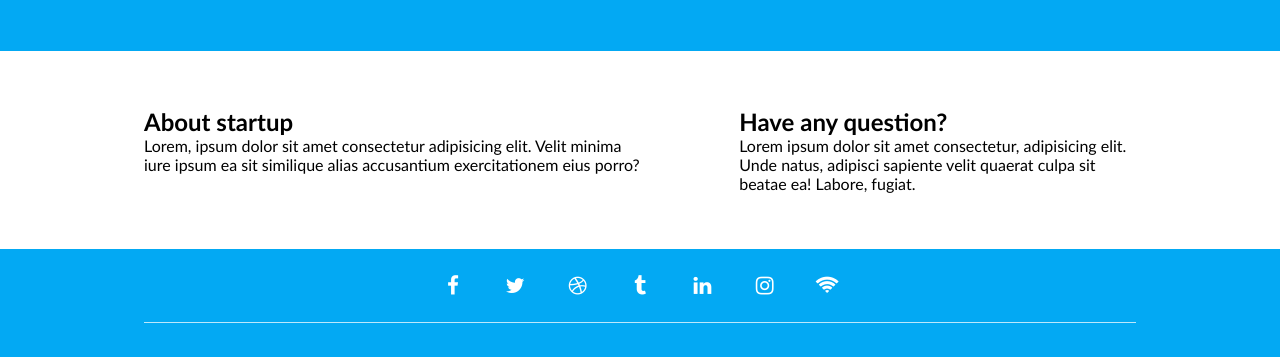
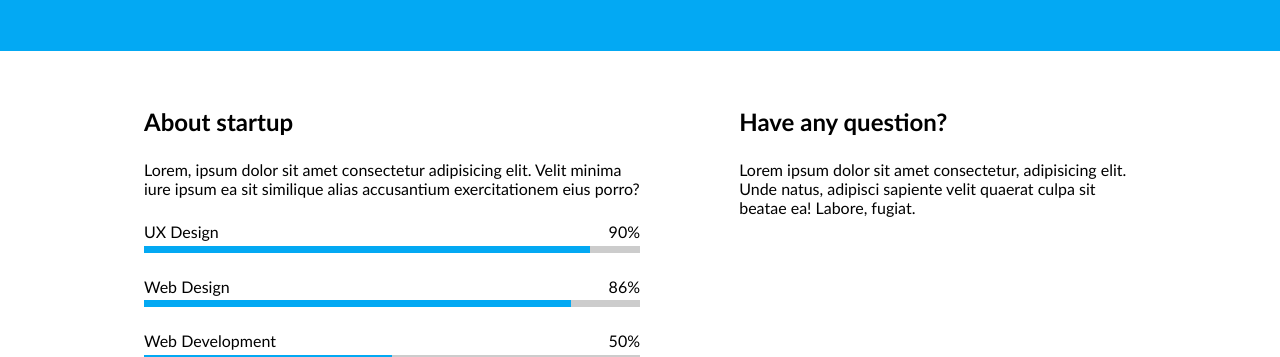
Before and after one commit to GiedreRag/5-coming-soon, a website: page index.html in a window 1280 px wide. Shown: the part 476-833 px from the top of the page. Drawn offline with Linux system fonts and the light colour scheme.

Commit message:
Progress bar

```diff
--- a/css/base/layout.css
+++ b/css/base/layout.css
@@ -22,6 +22,9 @@
 }
 
 .container .column {
+    display: flex;
+    flex-direction: column;
+    gap: 1.5rem;
     width: 50%;
 }
 
--- /dev/null
+++ b/css/components/progress-bar.css
@@ -0,0 +1,31 @@
+.progress-bar {
+    display: flex;
+    flex-direction: column;
+    gap: 0.3rem;
+}
+
+.progress-bar > .top {
+    display: flex;
+    justify-content: space-between;
+
+}
+
+.progress-bar > .top > .label {
+
+}
+
+.progress-bar > .top > .value {
+
+}
+
+.progress-bar > .bottom {
+    height: 0.4rem;
+    width: 100%;
+    background-color: #ccc;
+}
+
+.progress-bar > .bottom > .progress {
+    background-color: #03a9f3;
+    width: 90%;
+    height: 100%;
+}
--- a/css/pages/home.css
+++ b/css/pages/home.css
@@ -7,6 +7,7 @@
 
 /* is components */
 @import '../components/clock.css';
+@import '../components/progress-bar.css';
 
 /* is CUSTOM STYLE BELOW THIS COMMENT LINE */
 
--- a/index.html
+++ b/index.html
@@ -48,6 +48,33 @@
                 <div class="column">
                     <h2>About startup</h2>
                     <p>Lorem, ipsum dolor sit amet consectetur adipisicing elit. Velit minima iure ipsum ea sit similique alias accusantium exercitationem eius porro?</p>
+                    <div class="progress-bar">
+                        <div class="top">
+                            <div class="label">UX Design</div>
+                            <div class="value">90%</div>
+                        </div>
+                        <div class="bottom">
+                            <div style="width: 90%;" class="progress"></div>
+                        </div>
+                    </div>
+                    <div class="progress-bar">
+                        <div class="top">
+                            <div class="label">Web Design</div>
+                            <div class="value">86%</div>
+                        </div>
+                        <div class="bottom">
+                            <div style="width: 86%;" class="progress"></div>
+                        </div>
+                    </div>
+                    <div class="progress-bar">
+                        <div class="top">
+                            <div class="label">Web Development</div>
+                            <div class="value">50%</div>
+                        </div>
+                        <div class="bottom">
+                            <div style="width: 50%;" class="progress"></div>
+                        </div>
+                    </div>
                 </div>
                 <div class="column right-column">
                     <h2>Have any question?</h2>
```
